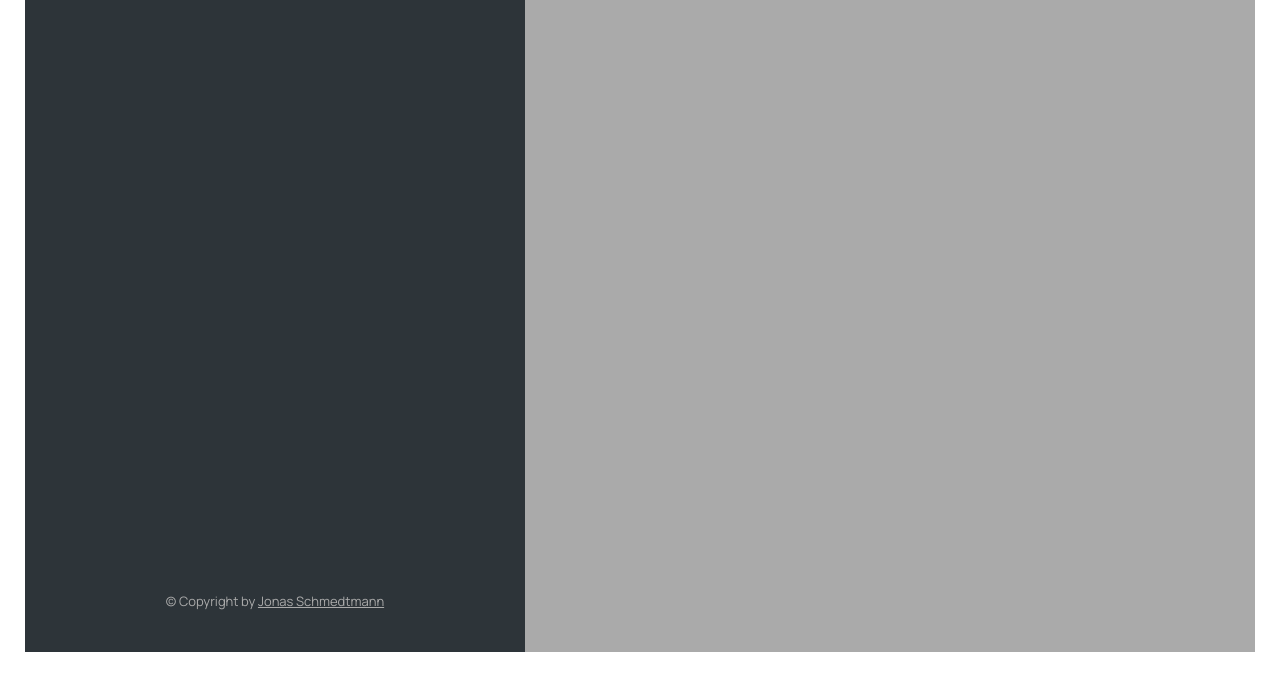
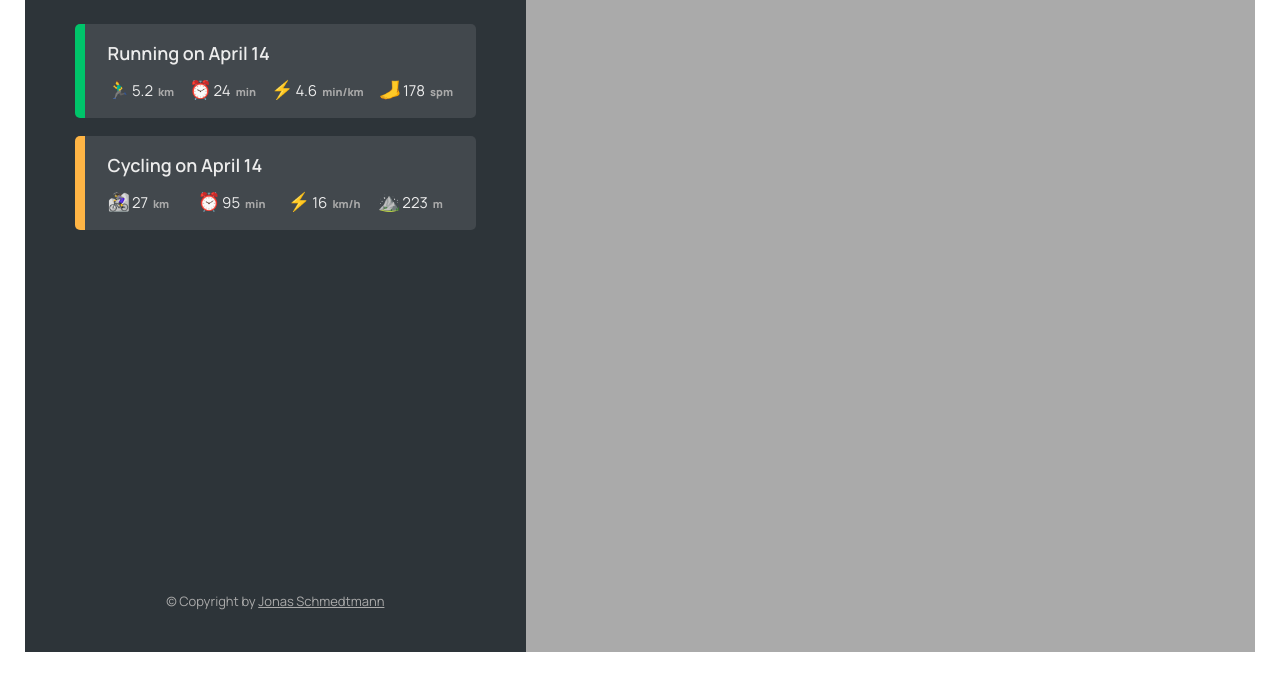
Before and after one commit to AlirezaRa94/mapty, a plain HTML site: page index.html in a window 1280 px wide. Shown: the part 123-800 px from the top of the page. Drawn offline with nearby package versions, Linux system fonts and the light colour scheme.

Commit message:
feat: Introduce workout list template
- Adds basic HTML structure for the workout list (<ul>, <li>)
- Includes basic CSS for initial layout

```diff
--- a/index.html
+++ b/index.html
@@ -66,6 +66,56 @@
         <button class="form__btn">OK</button>
       </form>
 
+      <ul class="workouts">
+        <li class="workout workout--running" data-id="1234567890">
+          <h2 class="workout__title">Running on April 14</h2>
+          <div class="workout__details">
+            <span class="workout__icon">🏃‍♂️</span>
+            <span class="workout__value">5.2</span>
+            <span class="workout__unit">km</span>
+          </div>
+          <div class="workout__details">
+            <span class="workout__icon">⏰</span>
+            <span class="workout__value">24</span>
+            <span class="workout__unit">min</span>
+          </div>
+          <div class="workout__details">
+            <span class="workout__icon">⚡️</span>
+            <span class="workout__value">4.6</span>
+            <span class="workout__unit">min/km</span>
+          </div>
+          <div class="workout__details">
+            <span class="workout__icon">🦶</span>
+            <span class="workout__value">178</span>
+            <span class="workout__unit">spm</span>
+          </div>
+        </li>
+
+        <li class="workout workout--cycling" data-id="1234567891">
+          <h2 class="workout__title">Cycling on April 14</h2>
+          <div class="workout__details">
+            <span class="workout__icon">🚵‍♀️</span>
+            <span class="workout__value">27</span>
+            <span class="workout__unit">km</span>
+          </div>
+          <div class="workout__details">
+            <span class="workout__icon">⏰</span>
+            <span class="workout__value">95</span>
+            <span class="workout__unit">min</span>
+          </div>
+          <div class="workout__details">
+            <span class="workout__icon">⚡️</span>
+            <span class="workout__value">16</span>
+            <span class="workout__unit">km/h</span>
+          </div>
+          <div class="workout__details">
+            <span class="workout__icon">⛰️</span>
+            <span class="workout__value">223</span>
+            <span class="workout__unit">m</span>
+          </div>
+        </li>
+      </ul>
+
       <p class="copyright">
         &copy; Copyright by
         <a
--- a/style.css
+++ b/style.css
@@ -113,6 +113,66 @@ a:visited {
   display: none;
 }
 
+.workouts {
+  list-style: none;
+  height: 77vh;
+  overflow-y: scroll;
+  overflow-x: hidden;
+}
+
+.workouts::-webkit-scrollbar {
+  width: 0;
+}
+
+.workout {
+  background-color: var(--color-dark--2);
+  border-radius: 5px;
+  padding: 1.5rem 2.25rem;
+  margin-bottom: 1.75rem;
+  cursor: pointer;
+
+  display: grid;
+  grid-template-columns: 1fr 1fr 1fr 1fr;
+  gap: 0.75rem 1.5rem;
+}
+
+.workout--running {
+  border-left: 10px solid var(--color-brand--2);
+}
+
+.workout--cycling {
+  border-left: 10px solid var(--color-brand--1);
+}
+
+.workout__title {
+  font-size: 1.8rem;
+  font-weight: 600;
+  grid-column: 1 / -1;
+}
+
+.workout__details {
+  display: flex;
+  align-items: baseline;
+}
+
+.workout__icon {
+  font-size: 1.8rem;
+  margin-right: 0.2rem;
+  height: 0.28rem;
+}
+
+.workout__value {
+  font-size: 1.5rem;
+  margin-right: 0.5rem;
+}
+
+.workout__unit {
+  font-size: 1.1rem;
+  color: var(--color-light--1);
+  text-decoration: uppercase;
+  font-weight: 800;
+}
+
 .copyright {
   margin-top: auto;
   font-size: 1.3rem;
```
